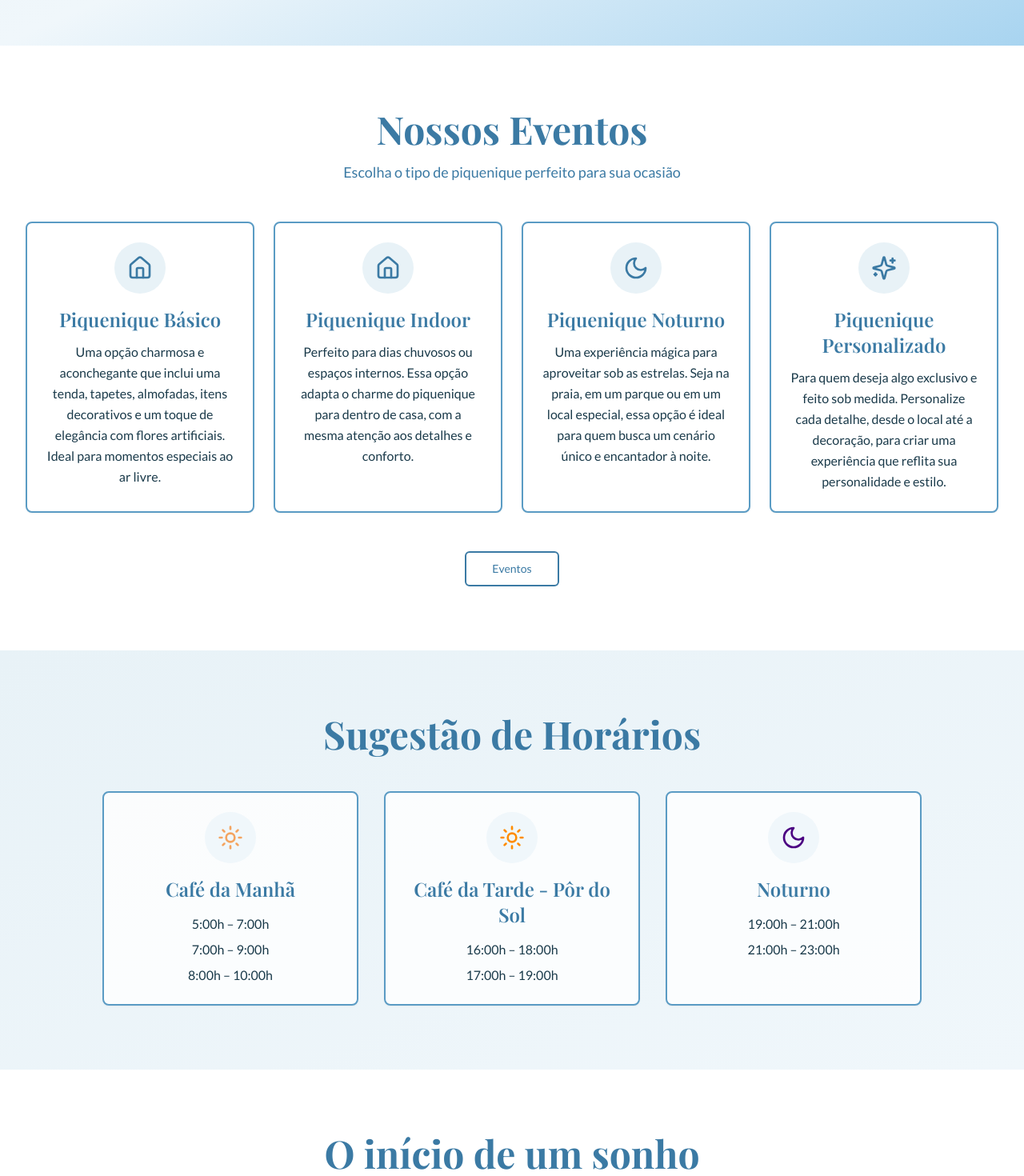
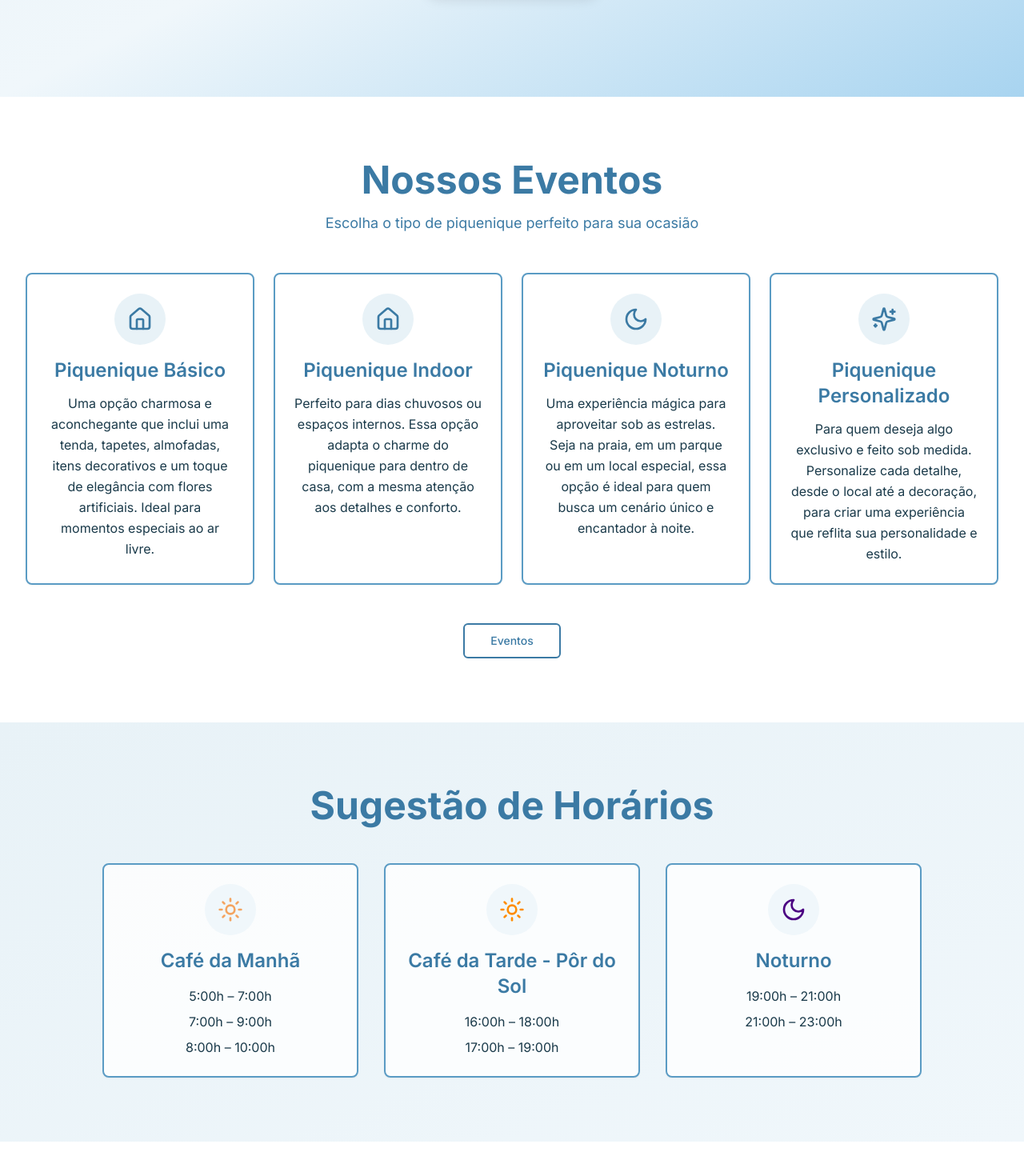
Before and after one commit to meu-picnic-encantado/meupicnic-frontend, a Next.js app: page / in a window 1280 px wide. Shown: the part 600-2070 px from the top of the page at 80% size. Built offline with nearby package versions, Linux system fonts and the light colour scheme; a web font is replaced by a local one.

Commit message:
feat: change font of all texts

```diff
--- a/app/gallery/page.tsx
+++ b/app/gallery/page.tsx
@@ -87,7 +87,7 @@ export default function GalleryPage() {
       <section className="bg-gradient-to-br from-[#e8f2f7] via-[#f0f7fb] to-[#a8d4f0] py-16 md:py-24">
         <div className="container px-4 md:px-8">
           <div className="max-w-4xl mx-auto text-center">
-            <h1 className="font-playfair text-5xl md:text-6xl font-bold text-[#3b7aa4] mb-6">
+            <h1 className="font-inter text-5xl md:text-6xl font-bold text-[#3b7aa4] mb-6">
               {t.nav.gallery}
             </h1>
             <p className="text-xl text-[#1a3a4a] leading-relaxed">
@@ -117,7 +117,7 @@ export default function GalleryPage() {
                   />
                   <div className="absolute inset-0 bg-gradient-to-t from-black/70 via-black/20 to-transparent flex items-end">
                     <div className="p-4 w-full">
-                      <h3 className="font-playfair text-2xl font-semibold text-white drop-shadow-lg">
+                      <h3 className="font-inter text-2xl font-semibold text-white drop-shadow-lg">
                         {item.category}
                       </h3>
                     </div>
@@ -134,7 +134,7 @@ export default function GalleryPage() {
 
       <section className="py-16 bg-gradient-to-br from-[#e8f2f7] to-[#f0f7fb]">
         <div className="container px-4 md:px-8 text-center">
-          <h2 className="font-playfair text-3xl md:text-4xl font-bold text-[#3b7aa4] mb-4">
+          <h2 className="font-inter text-3xl md:text-4xl font-bold text-[#3b7aa4] mb-4">
             {language === 'pt-BR' ? 'Visite Nossas Redes Sociais' : 'Visit Our Social Media'}
           </h2>
           <p className="text-lg text-[#1a3a4a] mb-8 max-w-2xl mx-auto">
--- a/app/layout.tsx
+++ b/app/layout.tsx
@@ -1,20 +1,19 @@
 import './globals.css';
 import type { Metadata } from 'next';
-import { Playfair_Display, Lato } from 'next/font/google';
+import { Playfair_Display, Inter } from 'next/font/google';
 import { LanguageProvider } from '@/context/LanguageContext';
 import { Header } from '@/components/Header';
 import { Footer } from '@/components/Footer';
 
 const playfair = Playfair_Display({
   subsets: ['latin'],
-  variable: '--font-playfair',
+  variable: '--font-inter',
   display: 'swap',
 });
 
-const lato = Lato({
-  weight: ['300', '400', '700'],
+const inter = Inter({
   subsets: ['latin'],
-  variable: '--font-lato',
+  variable: '--font-inter',
   display: 'swap',
 });
 
@@ -32,8 +31,8 @@ export default function RootLayout({
   children: React.ReactNode;
 }) {
   return (
-    <html lang="pt-BR" className={`${playfair.variable} ${lato.variable}`}>
-      <body className={lato.className}>
+    <html lang="pt-BR" className={`${playfair.variable} ${inter.variable}`}>
+      <body className={inter.className}>
         <LanguageProvider>
           <div className="flex flex-col min-h-screen">
             <Header />
--- a/app/page.tsx
+++ b/app/page.tsx
@@ -14,7 +14,7 @@ export default function Home() {
       <section className="relative bg-gradient-to-br from-[#e8f2f7] via-[#f0f7fb] to-[#a8d4f0] py-20 md:py-32">
         <div className="container px-4 md:px-8">
           <div className="max-w-4xl mx-auto text-center">
-            <h1 className="font-playfair text-5xl md:text-7xl font-bold text-[#3b7aa4] mb-6 leading-tight">
+            <h1 className="font-inter text-5xl md:text-7xl font-bold text-[#3b7aa4] mb-6 leading-tight">
               {t.hero.title}
             </h1>
             <p className="text-2xl md:text-3xl text-[#1a3a4a] mb-6 font-light">
@@ -38,7 +38,7 @@ export default function Home() {
 
       <section className="py-20 bg-white">
         <div className="container px-4 md:px-8">
-          <h2 className="font-playfair text-4xl md:text-5xl font-bold text-center text-[#3b7aa4] mb-4">
+          <h2 className="font-inter text-4xl md:text-5xl font-bold text-center text-[#3b7aa4] mb-4">
             {t.events.title}
           </h2>
           <p className="text-center text-[#3b7aa4] text-lg mb-12 max-w-2xl mx-auto">
@@ -53,7 +53,7 @@ export default function Home() {
                     <HomeIcon className="w-8 h-8 text-[#3b7aa4]" />
                   </div>
                 </div>
-                <h3 className="font-playfair text-2xl font-semibold text-[#3b7aa4] mb-3 text-center">
+                <h3 className="font-inter text-2xl font-semibold text-[#3b7aa4] mb-3 text-center">
                   {t.events.basic.title}
                 </h3>
                 <p className="text-[#1a3a4a] leading-relaxed text-center">
@@ -69,7 +69,7 @@ export default function Home() {
                     <HomeIcon className="w-8 h-8 text-[#3b7aa4]" />
                   </div>
                 </div>
-                <h3 className="font-playfair text-2xl font-semibold text-[#3b7aa4] mb-3 text-center">
+                <h3 className="font-inter text-2xl font-semibold text-[#3b7aa4] mb-3 text-center">
                   {t.events.indoor.title}
                 </h3>
                 <p className="text-[#1a3a4a] leading-relaxed text-center">
@@ -85,7 +85,7 @@ export default function Home() {
                     <Moon className="w-8 h-8 text-[#3b7aa4]" />
                   </div>
                 </div>
-                <h3 className="font-playfair text-2xl font-semibold text-[#3b7aa4] mb-3 text-center">
+                <h3 className="font-inter text-2xl font-semibold text-[#3b7aa4] mb-3 text-center">
                   {t.events.night.title}
                 </h3>
                 <p className="text-[#1a3a4a] leading-relaxed text-center">
@@ -101,7 +101,7 @@ export default function Home() {
                     <Sparkles className="w-8 h-8 text-[#3b7aa4]" />
                   </div>
                 </div>
-                <h3 className="font-playfair text-2xl font-semibold text-[#3b7aa4] mb-3 text-center">
+                <h3 className="font-inter text-2xl font-semibold text-[#3b7aa4] mb-3 text-center">
                   {t.events.custom.title}
                 </h3>
                 <p className="text-[#1a3a4a] leading-relaxed text-center">
@@ -128,7 +128,7 @@ export default function Home() {
 
       <section className="py-20 bg-gradient-to-br from-[#e8f2f7] to-[#f0f7fb]">
         <div className="container px-4 md:px-8">
-          <h2 className="font-playfair text-4xl md:text-5xl font-bold text-center text-[#3b7aa4] mb-12">
+          <h2 className="font-inter text-4xl md:text-5xl font-bold text-center text-[#3b7aa4] mb-12">
             {t.schedule.title}
           </h2>
 
@@ -140,7 +140,7 @@ export default function Home() {
                     <Sun className="w-8 h-8 text-[#F4A460]" />
                   </div>
                 </div>
-                <h3 className="font-playfair text-2xl font-semibold text-[#3b7aa4] mb-4 text-center">
+                <h3 className="font-inter text-2xl font-semibold text-[#3b7aa4] mb-4 text-center">
                   {t.schedule.breakfast}
                 </h3>
                 <div className="space-y-2 text-[#1a3a4a] text-center">
@@ -158,7 +158,7 @@ export default function Home() {
                     <Sun className="w-8 h-8 text-[#FF8C00]" />
                   </div>
                 </div>
-                <h3 className="font-playfair text-2xl font-semibold text-[#3b7aa4] mb-4 text-center">
+                <h3 className="font-inter text-2xl font-semibold text-[#3b7aa4] mb-4 text-center">
                   {t.schedule.afternoon}
                 </h3>
                 <div className="space-y-2 text-[#1a3a4a] text-center">
@@ -175,7 +175,7 @@ export default function Home() {
                     <Moon className="w-8 h-8 text-[#4B0082]" />
                   </div>
                 </div>
-                <h3 className="font-playfair text-2xl font-semibold text-[#3b7aa4] mb-4 text-center">
+                <h3 className="font-inter text-2xl font-semibold text-[#3b7aa4] mb-4 text-center">
                   {t.schedule.night}
                 </h3>
                 <div className="space-y-2 text-[#1a3a4a] text-center">
@@ -191,7 +191,7 @@ export default function Home() {
       <section className="py-20 bg-white">
         <div className="container px-4 md:px-8">
           <div className="max-w-4xl mx-auto text-center">
-            <h2 className="font-playfair text-4xl md:text-5xl font-bold text-[#3b7aa4] mb-8">
+            <h2 className="font-inter text-4xl md:text-5xl font-bold text-[#3b7aa4] mb-8">
               {t.about.dream}
             </h2>
             <p className="text-xl text-[#3b7aa4] mb-6 font-semibold">
--- a/app/products/page.tsx
+++ b/app/products/page.tsx
@@ -64,7 +64,7 @@ export default function ProductsPage() {
       <section className="bg-gradient-to-br from-[#e8f2f7] via-[#f0f7fb] to-[#a8d4f0] py-16 md:py-24">
         <div className="container px-4 md:px-8">
           <div className="max-w-4xl mx-auto text-center">
-            <h1 className="font-playfair text-5xl md:text-6xl font-bold text-[#3b7aa4] mb-6">
+            <h1 className="font-inter text-5xl md:text-6xl font-bold text-[#3b7aa4] mb-6">
               {t.nav.products}
             </h1>
             <p className="text-xl text-[#1a3a4a] leading-relaxed">
@@ -92,7 +92,7 @@ export default function ProductsPage() {
                         <Icon className="w-10 h-10 text-[#3b7aa4]" />
                       </div>
                     </div>
-                    <h3 className="font-playfair text-2xl font-semibold text-[#3b7aa4] mb-4 text-center">
+                    <h3 className="font-inter text-2xl font-semibold text-[#3b7aa4] mb-4 text-center">
                       {product.name}
                     </h3>
                     <p className="text-[#1a3a4a] leading-relaxed text-center">
@@ -111,7 +111,7 @@ export default function ProductsPage() {
           <div className="max-w-4xl mx-auto">
             <Card className="border-2 border-[#5a9bc4] bg-white/90">
               <CardContent className="pt-10 pb-10 px-8">
-                <h2 className="font-playfair text-3xl md:text-4xl font-bold text-[#3b7aa4] mb-6 text-center">
+                <h2 className="font-inter text-3xl md:text-4xl font-bold text-[#3b7aa4] mb-6 text-center">
                   {language === 'pt-BR' ? 'Personalização Completa' : 'Complete Customization'}
                 </h2>
                 <p className="text-lg text-[#1a3a4a] leading-relaxed mb-8 text-center">
--- a/tailwind.config.ts
+++ b/tailwind.config.ts
@@ -18,7 +18,7 @@ const config: Config = {
     extend: {
       fontFamily: {
         playfair: ['var(--font-playfair)', 'serif'],
-        lato: ['var(--font-lato)', 'sans-serif'],
+        inter: ['var(--font-inter)', 'sans-serif'],
       },
       backgroundImage: {
         'gradient-radial': 'radial-gradient(var(--tw-gradient-stops))',
```
Also changed, not shown: app/about/page.tsx (+7 -7 lines), app/events/page.tsx (+7 -7 lines).
